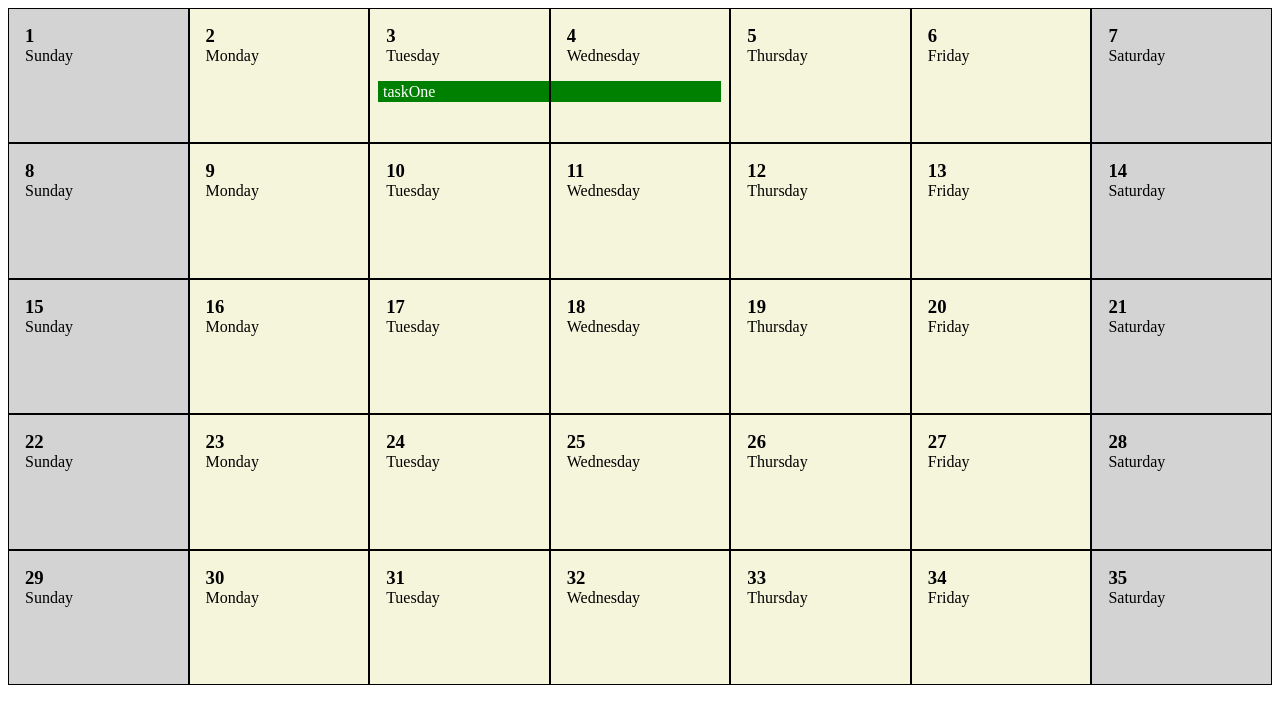
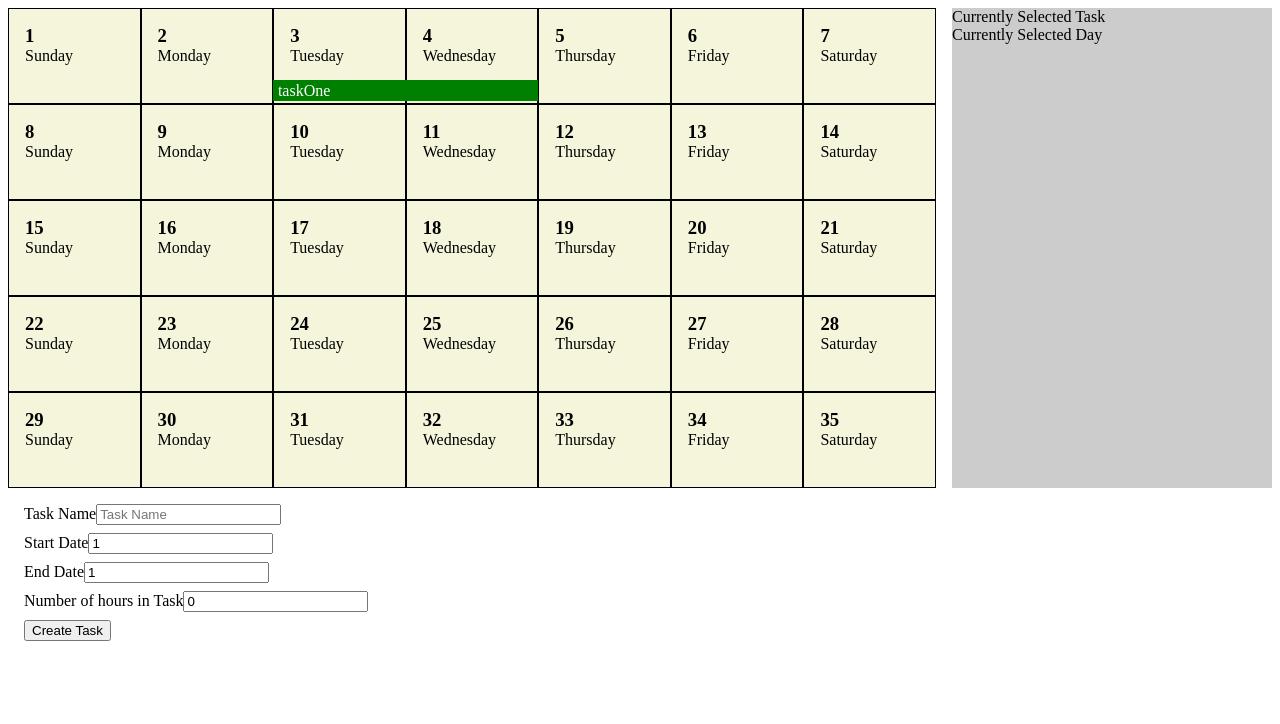
Before and after one commit to rtp314/task-scheduler, a React (Vite) app: page / in a window 1280 px wide. Shown: the top 724 px of the page. Built offline with nearby package versions, Linux system fonts and the light colour scheme.

Commit message:
add Sidebar

```diff
--- a/src/App.tsx
+++ b/src/App.tsx
@@ -1,6 +1,8 @@
 import { useState } from 'react';
 import Calendar from './components/Calendar';
 import TaskContextProvider from './context/TaskContext';
+import NewTask from './context/NewTask';
+import Sidebar from './components/Sidebar';
 
 function App() {
   const [count, setCount] = useState(0);
@@ -8,7 +10,15 @@ function App() {
   return (
     <div className="App">
       <TaskContextProvider>
-        <Calendar />
+        <div className="responsive-content-wrapper">
+          <div className="responsive-content-main">
+            <Calendar />
+          </div>
+          <div className="responsive-content-sidebar">
+            <Sidebar />
+          </div>
+        </div>
+        <NewTask />
       </TaskContextProvider>
     </div>
   );
--- /dev/null
+++ b/src/components/Sidebar.tsx
@@ -0,0 +1,8 @@
+export default function Sidebar() {
+  return (
+    <div id="sidebar">
+      <div>Currently Selected Task</div>
+      <div>Currently Selected Day</div>
+    </div>
+  );
+}
--- a/src/index.css
+++ /dev/null
@@ -1,50 +0,0 @@
-* {
-  box-sizing: border-box;
-}
-
-h1,
-h2,
-h3,
-h4,
-h5,
-h6 {
-  margin: 0;
-  padding: 0;
-}
-
-#calendar {
-  position: relative;
-  display: grid;
-  grid-template-columns: repeat(7, 1fr);
-  grid-template-rows: repeat(5, 1fr);
-}
-
-.day {
-  background-color: beige;
-  border: solid 1px black;
-  aspect-ratio: 4/3;
-}
-
-.day.weekend {
-  background-color: lightgrey;
-}
-
-.day-title {
-  padding: 1rem;
-}
-
-.task {
-  --task-offset: 0.5rem;
-  background-color: green;
-  color: white;
-  min-height: 1.3rem;
-  padding: 0.1rem 0.3rem;
-}
-
-.task.start {
-  margin-left: var(--task-offset);
-}
-
-.task.end {
-  margin-right: var(--task-offset);
-}
```
Also changed, not shown: src/main.tsx (+5 -5 lines).
